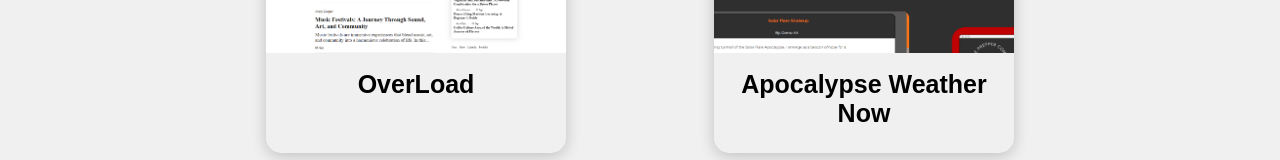
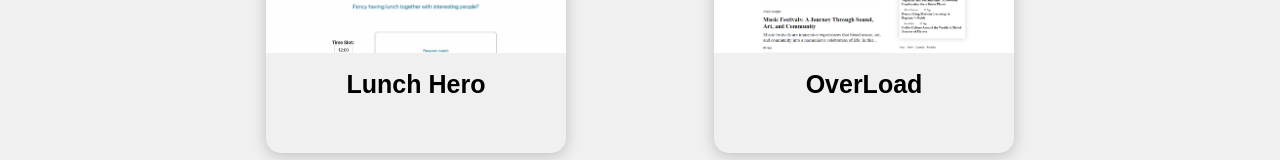
Before and after one commit to jwoff1991/Portfolio-Website, a React (Create React App) app: page /projects in a window 1280 px wide. Shown: the part 367-527 px from the top of the page. Built offline with nearby package versions, Linux system fonts and the light colour scheme.

Commit message:
added in project from BaselHack 2023

```diff
--- a/src/projectData/ProjectList.js
+++ b/src/projectData/ProjectList.js
@@ -3,13 +3,24 @@ import flickerClone from '../assets/flickerclone.png'
 import errBnBwebsite from '../assets/errBnBwebsite.png'
 import AWNhomepage from '../assets/AWNhomepage.png'
 import OverLoadhomepage from '../assets/overLoadhomepage.png.png'
+import LunchHero from '../assets/lunchHeroHomepage.png'
 
 export const ProjectList = [
   {
     id: 0,
+    name: "Lunch Hero",
+    image: LunchHero,
+    alt: "Frontpage of Lunch Hero website",
+    skills:
+      "Javascript, React, Redux, HTML, CSS, Node",
+    gitHub: "https://github.com/TobiasSchaeuble-EH/LunchHeroes",
+    details: "BaselHack 2023 project. This was a 48 hour hackathon where we were given a challenge to solve. Our challenge was to create a website that would help people find collagues within the orginization to get together and have lunch. We were able to create a website that would allow users to just click a button and be matched up with someone else from the orginization that was looking to meet other. This was a great experience because it was my first hackathon and I was able to work with a team of 9 other people. As the frontned lead, I worked with desgin to take wireframes from concept to code, and with backend to ensure the data was retrieved and displayed correctly.",
+  },
+  {
+    id: 1,
     name: "OverLoad",
     image: OverLoadhomepage,
-    alt: "Frontpage of AWN website",
+    alt: "Frontpage of OverLoad website",
     skills:
       "Javascript, Python, Flask, SQLAlchemy, PostgreSQL, React, Redux, HTML, CSS, Node",
     gitHub: "https://github.com/jwoff1991/OverLoad",
@@ -18,7 +29,7 @@ export const ProjectList = [
     link: "https://aacapstoneproj.onrender.com/"
   },
   {
-    id: 1,
+    id: 2,
     name: "Apocalypse Weather Now",
     image: AWNhomepage,
     alt: "Frontpage of AWN website",
@@ -30,7 +41,7 @@ export const ProjectList = [
     link: "https://awn-render.onrender.com/"
   },
   {
-    id: 2,
+    id: 3,
     name: "ErrBnB",
     image: errBnBwebsite,
     alt: "frontpage of ErrBnB website",
@@ -42,7 +53,7 @@ export const ProjectList = [
     link: "https://errbnb.onrender.com/"
   },
   {
-    id: 3,
+    id: 4,
     name: "flickr Clone",
     image: flickerClone,
     alt: "flicker website front page clone",
@@ -51,7 +62,7 @@ export const ProjectList = [
     details: 'This was a nose-dive into css! I had a lot of fun trying to figure out the differnet ways css worked, especially with itself. It was also challenging but made me realize that I really do like codinbg and figureing out how things works on a computer. It was a huge astonishment when I went back and looked at my first webpage too! Woo what a differnece.',
   },
   {
-    id: 4,
+    id: 5,
     name: "First Website",
     image: Firstwebsite,
     alt: "Picture of front page of my first website",
--- a/src/styles/projectItem.css
+++ b/src/styles/projectItem.css
@@ -26,6 +26,7 @@
     font-size: 25px;
     text-align: left;
     width: 75%;
+    padding-top: 25px;
 }
 
   @media only screen and (max-width: 600px) {
```
Also changed, not shown: src/assets/lunchHeroHomepage.png (added).
